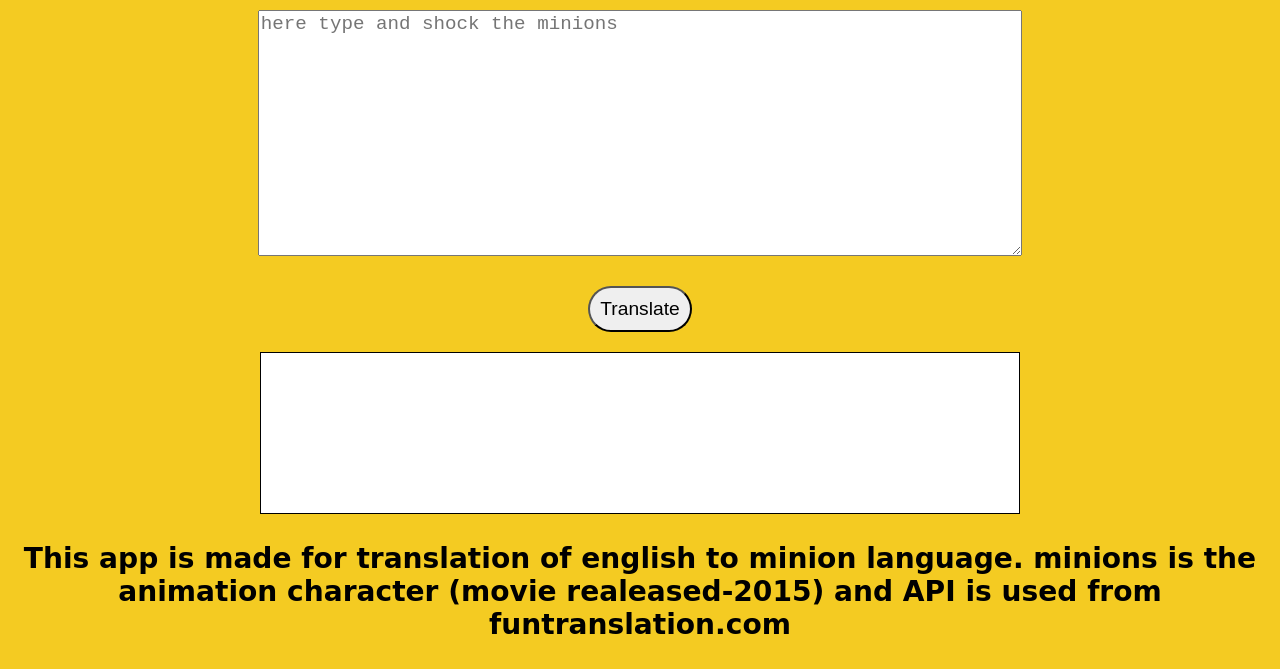
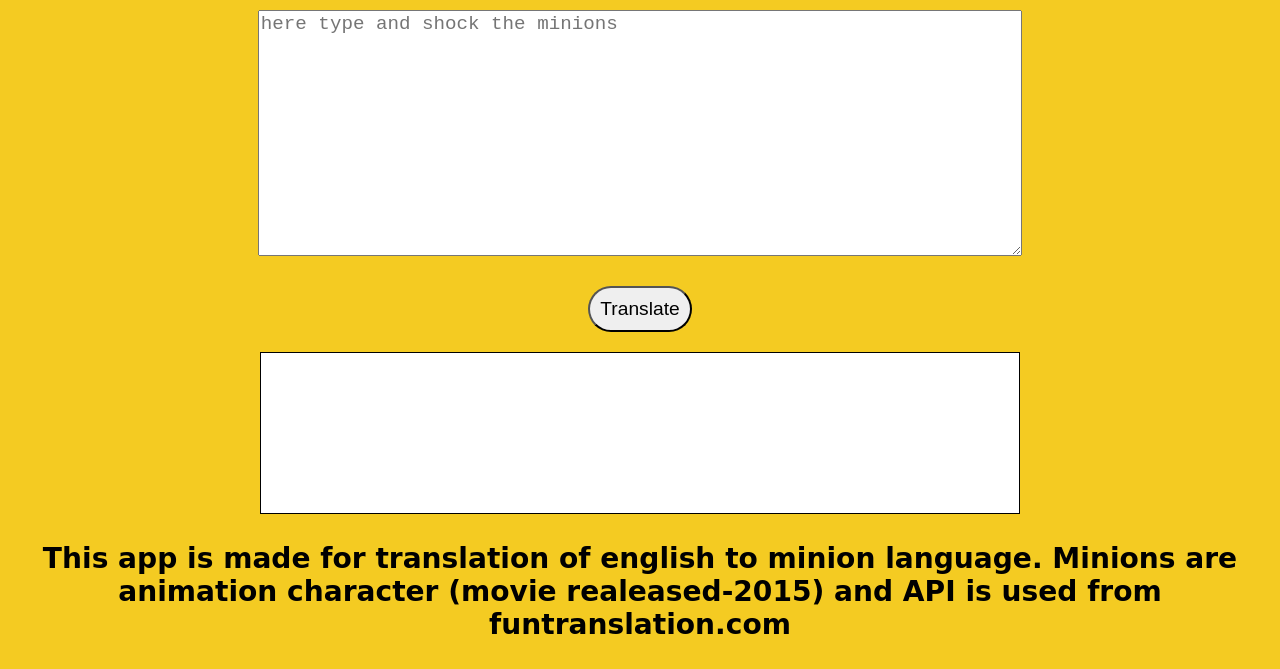
Before and after one commit to archit7448/minions-translation-app, a plain HTML site: page index.html in a window 1280 px wide. Shown: the part 350-1019 px from the top of the page. Drawn offline with Linux system fonts and the light colour scheme; a web font is replaced by a local one.

Commit message:
update:index.html

```diff
--- a/index.html
+++ b/index.html
@@ -20,7 +20,7 @@
             <div id="output"></div>
     <footer>
         <h3> This app is made for translation of english to minion language.
-            minions is the animation character (movie realeased-2015) and API is used from funtranslation.com
+            Minions are  animation character (movie realeased-2015) and API is used from funtranslation.com
         </h3>
     </footer>
     <script src="app.js"></script>
```
